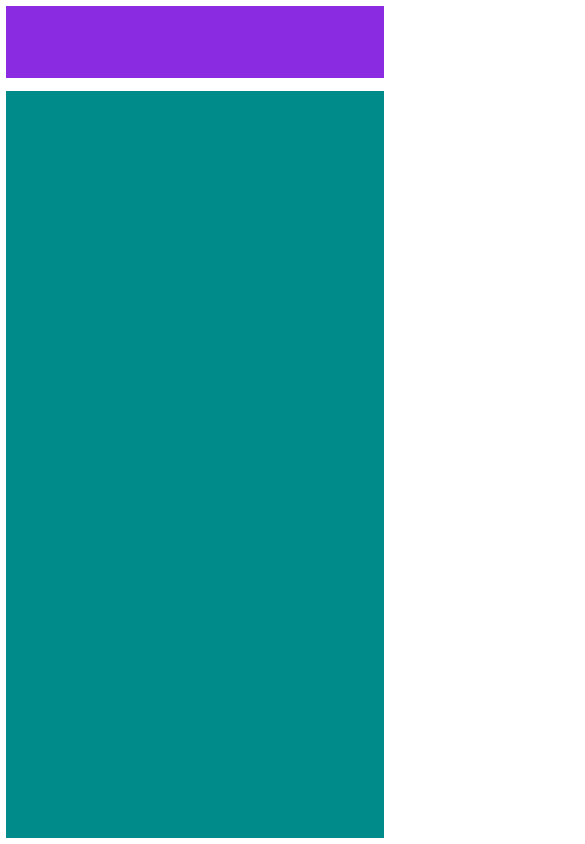
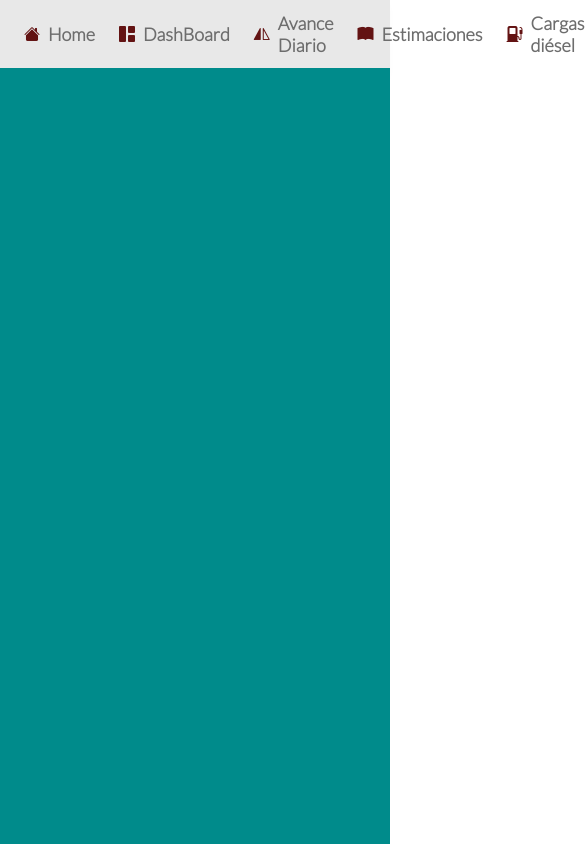
Before and after one commit to Ismael1699/itecsa-app, a React (Create React App) app: page / in a window 390 px wide. Shown: the whole page, 585 px wide, since content can reach past the window. Built offline with nearby package versions, Linux system fonts and the light colour scheme.

Commit message:
Se cambio el archivo Readme

```diff
--- a/src/App.css
+++ b/src/App.css
@@ -2,19 +2,22 @@
     width: 100vw;
     height: 100vh;
     display: flex;
+    justify-content: flex-start;
 }
 
 #item-app-navbar{
-    margin: 0.4rem;
-    width: calc(20% - 0.8rem);
-    height: calc(100% - 0.8rem);
-    background-color: blueviolet;
+    width: 15.5rem;
+    min-width: 15.5rem;
+    height: 100%;
+
 }
 
 #item-app-content{
-    margin: 0.4rem;
-    width: calc(80% - 0.8rem);
-    height: calc(100%  - 0.8rem);
+
+    width: auto;
+    width: 100%;
+    /* width: calc(100% - 0.8rem);
+    height: calc(100%  - 0.8rem); */
     background-color: darkcyan;
 }
 
@@ -27,14 +30,12 @@
     }
 
     #item-app-navbar{
-        width: calc(100% - 0.8rem);
-        height: calc(10% - 0.8rem);
+        background-color: blueviolet;
+        width: 100%;
+        height: 8%;
     }
     #item-app-content{
-        width: calc(100% - 0.8rem);
-        height: calc(90% - 0.8rem);
+        width: 100%;
+        height: 92%;
     }
 }
-@media screen and (min-width: 600px){
-
-}
--- a/src/App.js
+++ b/src/App.js
@@ -7,7 +7,9 @@ import './App.css';
 function App() {
     return (
         <div id='app-container'>
-            <div id='item-app-navbar'></div>
+            <div id='item-app-navbar'>
+                <Navbar />
+            </div>
             <div id='item-app-content'></div>
         </div>
     );
--- a/src/components/Navbar.js
+++ b/src/components/Navbar.js
@@ -3,32 +3,28 @@ import React from 'react';
 
 const Navbar = () => {
     return (
-        <>
-            <nav id='navbar'>
-                <ul id='nav-container'>
+        <div id='nav-container'>
             <div className='item-container'>
                 <i className='bi bi-house-fill'></i>
-                        <li>Home</li>
+                <h1>Home</h1>
             </div>
             <div className='item-container'>
                 <i className='bi bi-grid-1x2-fill'></i>
-                        <li>DashBoard</li>
+                <h1>DashBoard</h1>
             </div>
             <div className='item-container'>
                 <i className='bi bi-symmetry-vertical'></i>
-                        <li>Avance Diario</li>
+                <h1>Avance Diario</h1>
             </div>
             <div className='item-container'>
                 <i className='bi bi-book-fill'></i>
-                        <li>Estimaciones</li>
+                <h1>Estimaciones</h1>
             </div>
             <div className='item-container'>
                 <i className='bi bi-fuel-pump-fill'></i>
-                        <li>Cargas diésel</li>
+                <h1>Cargas diésel</h1>
             </div>
-                </ul>
-            </nav>
-        </>
+        </div>
     );
 };
 
--- a/src/styles/Navbar.css
+++ b/src/styles/Navbar.css
@@ -1,38 +1,44 @@
-
-#navbar {
-    font-size: 18px;
+#nav-container {
     background-color: var(--main-color);
-    margin-top: 1.5rem;
-    margin-left: 2rem;
-    padding-top: 1rem;
+    margin: 1.4rem 1.7rem 1.4rem 1.7rem;
     border-radius: 2rem;
-    width: 13rem;
-    height: 37rem;
+    width: calc(100% - 3.4rem);
+    height: calc(100% - 2.8rem);
     box-shadow: -10px 8px 12px #0000003d;
-}
-
-#nav-container {
-
-    padding: 0px;
-    height: 93%;
     display: flex;
     flex-direction: column;
     justify-content: space-around;
 }
 
-#nav-container li {
+.item-container h1 {
+    font-size: 18px;
     color: var(--text-color);
     margin-left: 0.5rem;
-    list-style: none;
 }
 
 .item-container{
+    margin-left: 0.5rem;
     display: flex;
-    margin-left: 1rem;
     flex-direction: row;
     padding-left: 1rem;
+    align-items: center;
 }
 
 .item-container i{
     color: var(--accent-color);
 }
+
+
+@media screen and (max-width: 600px){
+    #nav-container {
+            background-color: var(--main-color);
+            margin: 0;
+            border-radius: 0;
+            width: 100% ;
+            height: 100%;
+            box-shadow: -10px 8px 12px #0000003d;
+            display: flex;
+            flex-direction: row;
+            justify-content: space-around;
+        }
+}
```
Also changed, not shown: 1 other file (tests, documents, lock files or other folders). Lines whose indentation alone changed are shown as unchanged.
